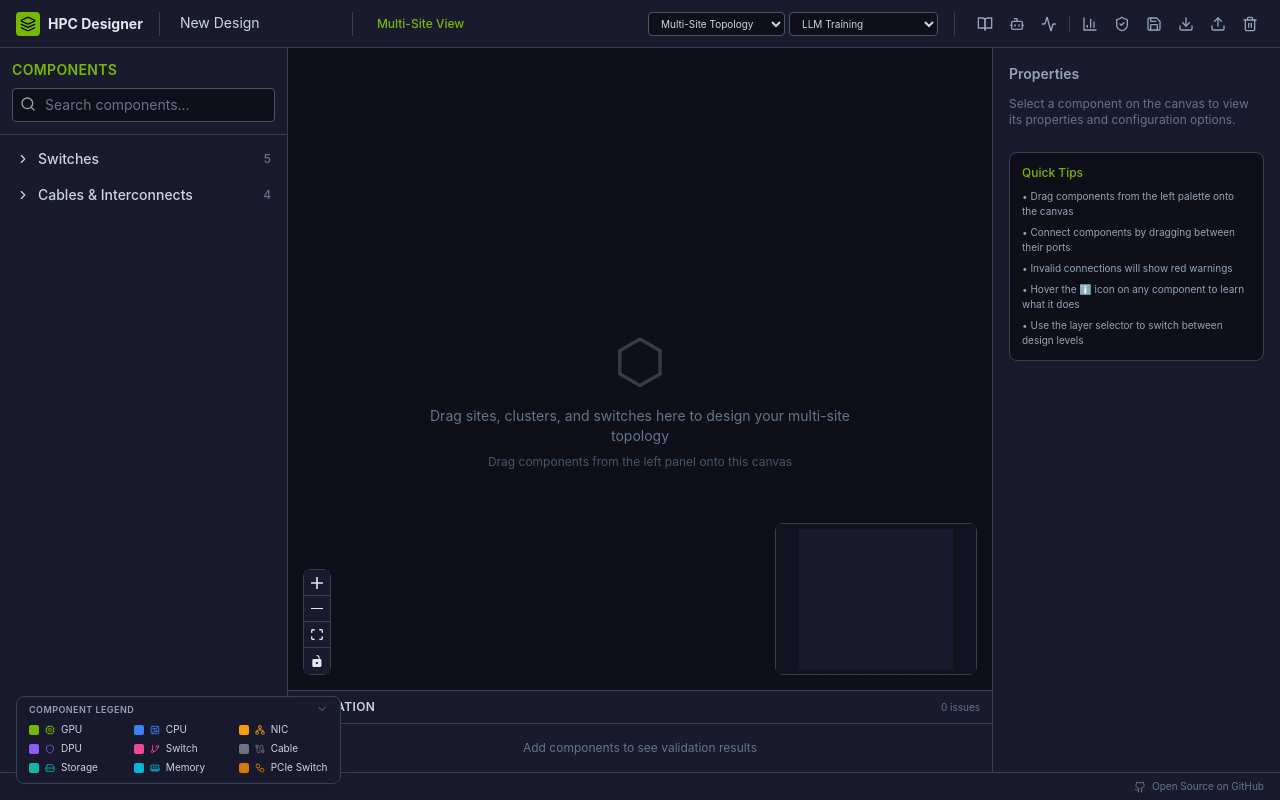
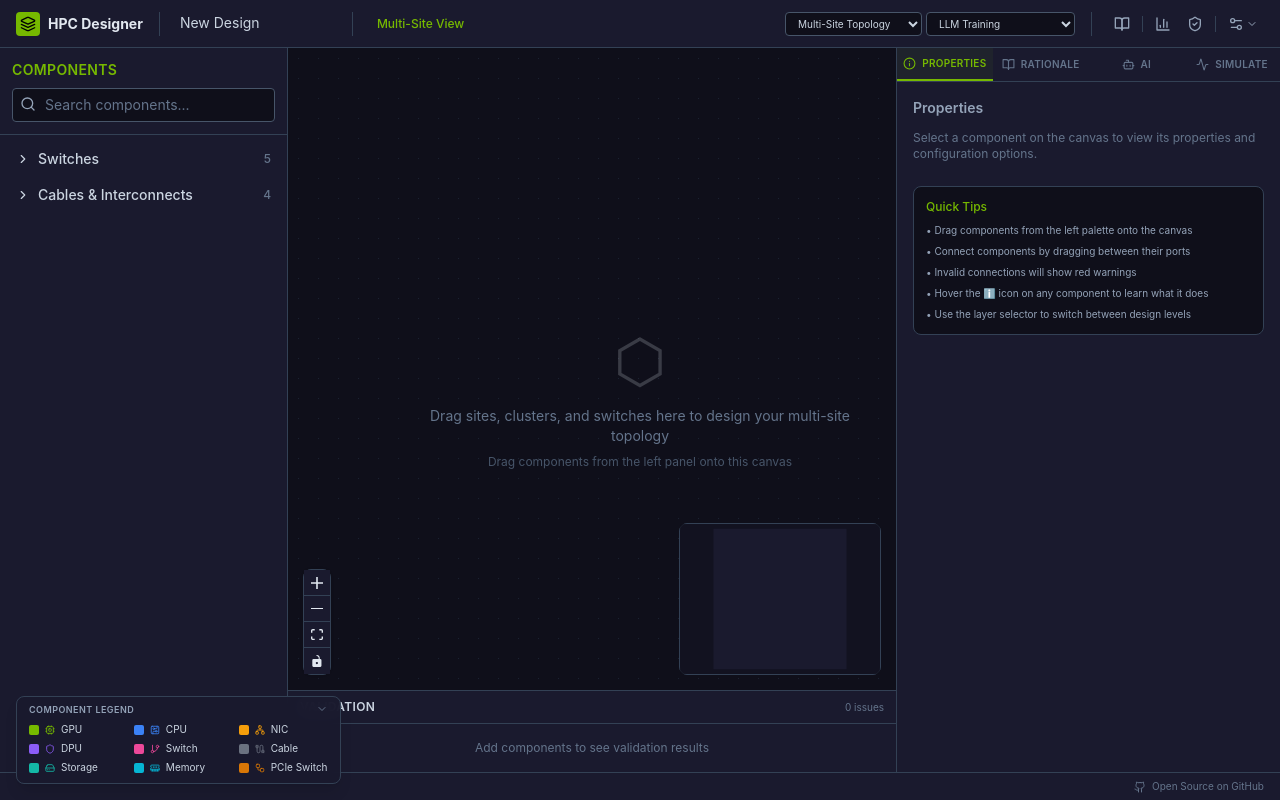
Before and after one commit to mondok/HPC-Designer, a React (Vite) app: page / in a window 1280 px wide. Built offline with nearby package versions, Linux system fonts and the light colour scheme; the HTML template or start-up script is replaced by a standard one.

Commit message:
Cleaned up the right side panel UI

```diff
--- a/src/App.tsx
+++ b/src/App.tsx
@@ -1,6 +1,6 @@
-import { useCallback, useState, useMemo } from 'react';
+import { useCallback, useState, useMemo, useRef, useEffect } from 'react';
 import { ReactFlowProvider } from '@xyflow/react';
-import { useDesignStore } from './store/designStore';
+import { useDesignStore, SidebarPanel } from './store/designStore';
 import { ComponentPalette } from './components/palette/ComponentPalette';
 import { DesignCanvas } from './components/canvas/DesignCanvas';
 import { ValidationPanel } from './components/panels/ValidationPanel';
@@ -22,6 +22,9 @@ import {
   X,
   Github,
   Activity,
+  Settings2,
+  ChevronDown,
+  Info,
 } from 'lucide-react';
 
 const LAYER_LABELS: Record<DesignLayer, string> = {
@@ -140,20 +143,16 @@ function PropertiesPanel() {
   );
 }
 
-function DesignRationalePanel({ arch, onDismiss }: { arch: ReferenceArchitecture; onDismiss: () => void }) {
+function DesignRationalePanel({ arch }: { arch: ReferenceArchitecture }) {
   return (
-    <div className="border-b border-slate-700 bg-gradient-to-b from-nvidia-green/5 to-transparent flex-shrink-0 max-h-[50%] overflow-y-auto">
+    <div className="flex-1 overflow-y-auto">
       <div className="px-4 py-3">
-        <div className="flex items-center justify-between mb-2">
-          <h3 className="text-[10px] font-semibold text-nvidia-green uppercase tracking-wide flex items-center gap-1.5">
-            <BookOpen size={11} />
-            Why This Design Works
-          </h3>
-          <button onClick={onDismiss} className="p-0.5 rounded hover:bg-slate-700 text-slate-500 hover:text-slate-300">
-            <X size={12} />
-          </button>
-        </div>
-        <p className="text-[10px] font-medium text-slate-300 mb-2">{arch.name}</p>
+        <h3 className="text-[10px] font-semibold text-nvidia-green uppercase tracking-wide flex items-center gap-1.5 mb-2">
+          <BookOpen size={11} />
+          Why This Design Works
+        </h3>
+        <p className="text-xs font-medium text-slate-300 mb-3">{arch.name}</p>
+        <p className="text-[10px] text-slate-400 mb-3">{arch.description}</p>
         <div className="text-[10px] text-slate-400 leading-relaxed space-y-2 [&_strong]:text-slate-200 [&_strong]:font-semibold">
           {arch.designRationale.split('**').map((part, i) =>
             i % 2 === 1
@@ -161,10 +160,65 @@ function DesignRationalePanel({ arch, onDismiss }: { arch: ReferenceArchitecture
               : <span key={i}>{part}</span>
           )}
         </div>
+        <div className="flex flex-wrap gap-1 mt-4">
+          {arch.tags.map((tag, i) => (
+            <span key={i} className="text-[9px] px-1.5 py-0.5 bg-nvidia-green/10 text-nvidia-green rounded">{tag}</span>
+          ))}
+        </div>
       </div>
     </div>
   );
 }
+
+function FileMenu({ onSave, onExport, onImport, onClear }: { onSave: () => void; onExport: () => void; onImport: () => void; onClear: () => void }) {
+  const [open, setOpen] = useState(false);
+  const ref = useRef<HTMLDivElement>(null);
+
+  useEffect(() => {
+    const handler = (e: MouseEvent) => {
+      if (ref.current && !ref.current.contains(e.target as Node)) setOpen(false);
+    };
+    if (open) document.addEventListener('mousedown', handler);
+    return () => document.removeEventListener('mousedown', handler);
+  }, [open]);
+
+  return (
+    <div ref={ref} className="relative">
+      <button
+        onClick={() => setOpen(!open)}
+        className={`p-1.5 rounded hover:bg-slate-700 transition-colors flex items-center gap-0.5 ${open ? 'text-nvidia-green bg-slate-700/50' : 'text-slate-400 hover:text-nvidia-green'}`}
+        title="File actions"
+      >
+        <Settings2 className="w-4 h-4" />
+        <ChevronDown className="w-3 h-3" />
+      </button>
+      {open && (
+        <div className="absolute right-0 top-full mt-1 w-44 bg-nvidia-dark border border-slate-700 rounded-lg shadow-xl z-50 py-1">
+          <button onClick={() => { onSave(); setOpen(false); }} className="w-full flex items-center gap-2 px-3 py-1.5 text-xs text-slate-300 hover:bg-slate-700 hover:text-nvidia-green transition-colors">
+            <Save size={12} /> Save to Browser
+          </button>
+          <button onClick={() => { onExport(); setOpen(false); }} className="w-full flex items-center gap-2 px-3 py-1.5 text-xs text-slate-300 hover:bg-slate-700 hover:text-nvidia-green transition-colors">
+            <Download size={12} /> Export JSON
+          </button>
+          <button onClick={() => { onImport(); setOpen(false); }} className="w-full flex items-center gap-2 px-3 py-1.5 text-xs text-slate-300 hover:bg-slate-700 hover:text-nvidia-green transition-colors">
+            <Upload size={12} /> Import JSON
+          </button>
+          <div className="my-1 border-t border-slate-700" />
+          <button onClick={() => { onClear(); setOpen(false); }} className="w-full flex items-center gap-2 px-3 py-1.5 text-xs text-slate-300 hover:bg-slate-700 hover:text-red-400 transition-colors">
+            <Trash2 size={12} /> Clear Canvas
+          </button>
+        </div>
+      )}
+    </div>
+  );
+}
+
+const SIDEBAR_TABS: { id: SidebarPanel; icon: React.ReactNode; label: string }[] = [
+  { id: 'properties', icon: <Info size={13} />, label: 'Properties' },
+  { id: 'rationale', icon: <BookOpen size={13} />, label: 'Rationale' },
+  { id: 'ai', icon: <Bot size={13} />, label: 'AI' },
+  { id: 'simulation', icon: <Activity size={13} />, label: 'Simulate' },
+];
 
 function PerformancePanel() {
   const showPerformancePanel = useDesignStore((s) => s.showPerformancePanel);
@@ -264,12 +318,10 @@ export default function App() {
   const setNodes = useDesignStore((s) => s.setNodes);
   const setEdges = useDesignStore((s) => s.setEdges);
 
-  const simulationMode = useDesignStore((s) => s.simulationMode);
-  const setSimulationMode = useDesignStore((s) => s.setSimulationMode);
-  const [showAIChat, setShowAIChat] = useState(false);
+  const activeSidebarPanel = useDesignStore((s) => s.activeSidebarPanel);
+  const setActiveSidebarPanel = useDesignStore((s) => s.setActiveSidebarPanel);
   const [showRefArchs, setShowRefArchs] = useState(false);
   const [activeArch, setActiveArch] = useState<ReferenceArchitecture | null>(null);
-  const [showRationale, setShowRationale] = useState(true);
   const referenceArchitectures = useMemo(() => buildReferenceArchitectures(), []);
 
   const handleLoadArch = useCallback((arch: ReferenceArchitecture) => {
@@ -278,9 +330,9 @@ export default function App() {
     setNodes(arch.nodes);
     setEdges(arch.edges);
     setActiveArch(arch);
-    setShowRationale(true);
+    setActiveSidebarPanel('rationale');
     setShowRefArchs(false);
-  }, [setConfigName, setCurrentLayer, setNodes, setEdges]);
+  }, [setConfigName, setCurrentLayer, setNodes, setEdges, setActiveSidebarPanel]);
 
   const handleExport = useCallback(() => {
     const json = exportToJSON();
@@ -382,20 +434,6 @@ export default function App() {
             >
               <BookOpen className="w-4 h-4" />
             </button>
-            <button
-              onClick={() => setShowAIChat(!showAIChat)}
-              className={`p-1.5 rounded hover:bg-slate-700 transition-colors ${showAIChat ? 'text-nvidia-green bg-slate-700/50' : 'text-slate-400 hover:text-nvidia-green'}`}
-              title="AI Design Assistant"
-            >
-              <Bot className="w-4 h-4" />
-            </button>
-            <button
-              onClick={() => setSimulationMode(!simulationMode)}
-              className={`p-1.5 rounded hover:bg-slate-700 transition-colors ${simulationMode ? 'text-nvidia-green bg-slate-700/50' : 'text-slate-400 hover:text-nvidia-green'}`}
-              title="Simulation Mode"
-            >
-              <Activity className="w-4 h-4" />
-            </button>
 
             <div className="h-4 w-px bg-slate-700 mx-0.5" />
 
@@ -413,34 +451,15 @@ export default function App() {
             >
               <ShieldCheck className="w-4 h-4" />
             </button>
-            <button
-              onClick={() => { saveToLocalStorage(); }}
-              className="p-1.5 rounded hover:bg-slate-700 text-slate-400 hover:text-nvidia-green transition-colors"
-              title="Save to Local Storage"
-            >
-              <Save className="w-4 h-4" />
-            </button>
-            <button
-              onClick={handleExport}
-              className="p-1.5 rounded hover:bg-slate-700 text-slate-400 hover:text-nvidia-green transition-colors"
-              title="Export JSON"
-            >
-              <Download className="w-4 h-4" />
-            </button>
-            <button
-              onClick={handleImport}
-              className="p-1.5 rounded hover:bg-slate-700 text-slate-400 hover:text-nvidia-green transition-colors"
-              title="Import JSON"
-            >
-              <Upload className="w-4 h-4" />
-            </button>
-            <button
-              onClick={handleClear}
-              className="p-1.5 rounded hover:bg-slate-700 text-slate-400 hover:text-red-400 transition-colors"
-              title="Clear Canvas"
-            >
-              <Trash2 className="w-4 h-4" />
-            </button>
+
+            <div className="h-4 w-px bg-slate-700 mx-0.5" />
+
+            <FileMenu
+              onSave={() => saveToLocalStorage()}
+              onExport={handleExport}
+              onImport={handleImport}
+              onClear={handleClear}
+            />
           </div>
         </header>
 
@@ -454,25 +473,52 @@ export default function App() {
             <ValidationPanel />
           </div>
 
-          {!showAIChat && !simulationMode && (
-            <div className="w-72 bg-nvidia-dark border-l border-slate-700 flex flex-col overflow-hidden">
-              {activeArch && showRationale && <DesignRationalePanel arch={activeArch} onDismiss={() => setShowRationale(false)} />}
-              {activeArch && !showRationale && (
+          {/* Right sidebar with tab bar */}
+          <div className="w-96 bg-nvidia-dark border-l border-slate-700 flex flex-col overflow-hidden">
+            {/* Tab bar */}
+            <div className="flex border-b border-slate-700 flex-shrink-0">
+              {SIDEBAR_TABS.map((tab) => (
                 <button
-                  onClick={() => setShowRationale(true)}
-                  className="w-full px-4 py-2 border-b border-slate-700 flex items-center gap-1.5 text-[10px] text-nvidia-green hover:bg-nvidia-green/5 transition-colors"
+                  key={tab.id}
+                  onClick={() => setActiveSidebarPanel(tab.id)}
+                  className={`flex-1 flex items-center justify-center gap-1.5 py-2 text-[10px] font-semibold uppercase tracking-wide transition-colors ${
+                    activeSidebarPanel === tab.id
+                      ? 'text-nvidia-green border-b-2 border-nvidia-green bg-nvidia-green/5'
+                      : 'text-slate-500 hover:text-slate-300 hover:bg-slate-800/50'
+                  }`}
+                  title={tab.label}
                 >
-                  <BookOpen size={11} />
-                  Show Design Rationale
+                  {tab.icon}
+                  {tab.label}
                 </button>
-              )}
+              ))}
+            </div>
+
+            {/* Panel content */}
+            {activeSidebarPanel === 'properties' && (
               <div className="flex-1 overflow-y-auto">
                 <PropertiesPanel />
               </div>
-            </div>
-          )}
-          {showAIChat && !simulationMode && <AIChatPanel onClose={() => setShowAIChat(false)} />}
-          {simulationMode && <SimulationPanel onClose={() => setSimulationMode(false)} />}
+            )}
+            {activeSidebarPanel === 'rationale' && (
+              activeArch
+                ? <DesignRationalePanel arch={activeArch} />
+                : <div className="flex-1 flex items-center justify-center p-6">
+                    <div className="text-center">
+                      <BookOpen className="w-8 h-8 text-slate-600 mx-auto mb-2" />
+                      <p className="text-xs text-slate-500">Load a reference architecture to see its design rationale.</p>
+                      <button
+                        onClick={() => setShowRefArchs(true)}
+                        className="mt-3 px-3 py-1.5 text-[10px] font-semibold text-nvidia-green border border-nvidia-green/30 rounded hover:bg-nvidia-green/10 transition-colors"
+                      >
+                        Browse Architectures
+                      </button>
+                    </div>
+                  </div>
+            )}
+            {activeSidebarPanel === 'ai' && <AIChatPanel />}
+            {activeSidebarPanel === 'simulation' && <SimulationPanel />}
+          </div>
         </div>
 
         {/* Footer */}
--- a/src/components/canvas/DesignCanvas.tsx
+++ b/src/components/canvas/DesignCanvas.tsx
@@ -17,7 +17,6 @@ import { HardwareComponent } from '../../types/components';
 import { validateServerConfiguration } from '../../utils/validation';
 import { Legend } from '../panels/Legend';
 import { EdgeInfoPanel } from '../panels/EdgeInfoPanel';
-import { NodeInfoPanel } from '../panels/NodeInfoPanel';
 
 const nodeTypes = { hardware: HardwareNode };
 const edgeTypes = { 'animated-flow': AnimatedFlowEdge };
@@ -26,7 +25,6 @@ export function DesignCanvas() {
   const reactFlowWrapper = useRef<HTMLDivElement>(null);
   const { screenToFlowPosition } = useReactFlow();
   const [selectedEdge, setSelectedEdge] = useState<Edge | null>(null);
-  const [selectedNode, setSelectedNode] = useState<Node | null>(null);
 
   const nodes = useDesignStore((s) => s.nodes);
   const edges = useDesignStore((s) => s.edges);
@@ -38,7 +36,8 @@ export function DesignCanvas() {
   const setSelectedComponent = useDesignStore((s) => s.setSelectedComponent);
   const setValidationResults = useDesignStore((s) => s.setValidationResults);
   const currentLayer = useDesignStore((s) => s.currentLayer);
-  const simulationMode = useDesignStore((s) => s.simulationMode);
+  const simulationMode = useDesignStore((s) => s.activeSidebarPanel === 'simulation');
+  const setActiveSidebarPanel = useDesignStore((s) => s.setActiveSidebarPanel);
 
   useEffect(() => {
     const results = validateServerConfiguration(nodes, edges);
@@ -78,10 +77,10 @@ export function DesignCanvas() {
     (_: React.MouseEvent, node: Node) => {
       setSelectedNodeId(node.id);
       setSelectedComponent(node.data?.component as HardwareComponent);
-      setSelectedNode(node);
       setSelectedEdge(null);
+      setActiveSidebarPanel('properties');
     },
-    [setSelectedNodeId, setSelectedComponent]
+    [setSelectedNodeId, setSelectedComponent, setActiveSidebarPanel]
   );
 
   const onEdgeClick = useCallback(
@@ -97,7 +96,6 @@ export function DesignCanvas() {
     setSelectedNodeId(null);
     setSelectedComponent(null);
     setSelectedEdge(null);
-    setSelectedNode(null);
   }, [setSelectedNodeId, setSelectedComponent]);
 
   const layerLabels: Record<string, string> = {
@@ -170,13 +168,6 @@ export function DesignCanvas() {
         />
       )}
 
-      {selectedNode && !selectedEdge && (
-        <NodeInfoPanel
-          node={selectedNode}
-          onClose={() => { setSelectedNode(null); setSelectedNodeId(null); setSelectedComponent(null); }}
-        />
-      )}
-
       {nodes.length === 0 && (
         <div className="absolute inset-0 flex items-center justify-center pointer-events-none">
           <div className="text-center">
--- a/src/components/canvas/HardwareNode.tsx
+++ b/src/components/canvas/HardwareNode.tsx
@@ -102,7 +102,7 @@ function HardwareNodeInner({ data, selected, id: nodeId }: NodeProps) {
   const component = data.component as HardwareComponent;
   const drillDown = useDesignStore((s) => s.drillDown);
   const currentLayer = useDesignStore((s) => s.currentLayer);
-  const simulationMode = useDesignStore((s) => s.simulationMode);
+  const simulationMode = useDesignStore((s) => s.activeSidebarPanel === 'simulation');
   const simulationResults = useDesignStore((s) => s.simulationResults);
   const color = CATEGORY_COLORS[component.category] || '#6B7280';
   const cat = component.category as string;
--- a/src/store/designStore.ts
+++ b/src/store/designStore.ts
@@ -2,6 +2,15 @@ import { create } from 'zustand';
 import { Node, Edge, OnNodesChange, OnEdgesChange, applyNodeChanges, applyEdgeChanges, Connection, addEdge } from '@xyflow/react';
 import { DesignLayer, HardwareComponent, ValidationResult, WorkloadType, SimulationParams, SimulationResults } from '../types/components';
 import { DEFAULT_SIMULATION_PARAMS, runSimulation } from '../utils/simulation';
+
+export type SidebarPanel = 'properties' | 'rationale' | 'ai' | 'simulation';
+
+export interface ChatMessage {
+  role: 'user' | 'assistant' | 'system';
+  content: string;
+  actions?: any[];
+  actionsApplied?: boolean;
+}
 
 export interface DesignState {
   currentLayer: DesignLayer;
@@ -16,10 +25,11 @@ export interface DesignState {
   showPerformancePanel: boolean;
   showValidationPanel: boolean;
   draggedComponent: HardwareComponent | null;
-  simulationMode: boolean;
+  activeSidebarPanel: SidebarPanel;
   simulationPaused: boolean;
   simulationParams: SimulationParams;
   simulationResults: SimulationResults | null;
+  chatMessages: ChatMessage[];
 
   setCurrentLayer: (layer: DesignLayer) => void;
   pushBreadcrumb: (layer: DesignLayer, label: string, nodeId?: string) => void;
@@ -40,10 +50,12 @@ export interface DesignState {
   toggleValidationPanel: () => void;
   setDraggedComponent: (component: HardwareComponent | null) => void;
   drillDown: (nodeId: string, layer: DesignLayer, label: string) => void;
-  setSimulationMode: (on: boolean) => void;
+  setActiveSidebarPanel: (panel: SidebarPanel) => void;
   setSimulationPaused: (paused: boolean) => void;
   setSimulationParams: (params: SimulationParams) => void;
   setSimulationResults: (results: SimulationResults | null) => void;
+  setChatMessages: (messages: ChatMessage[]) => void;
+  clearChatMessages: () => void;
   exportToJSON: () => string;
   saveToLocalStorage: () => void;
   loadFromLocalStorage: () => void;
@@ -62,10 +74,11 @@ export const useDesignStore = create<DesignState>((set, get) => ({
   showPerformancePanel: false,
   showValidationPanel: true,
   draggedComponent: null,
-  simulationMode: false,
+  activeSidebarPanel: 'properties' as SidebarPanel,
   simulationPaused: false,
   simulationParams: DEFAULT_SIMULATION_PARAMS,
   simulationResults: null,
+  chatMessages: [],
 
   setCurrentLayer: (layer) => set({ currentLayer: layer }),
 
@@ -127,19 +140,21 @@ export const useDesignStore = create<DesignState>((set, get) => ({
   toggleValidationPanel: () => set((state) => ({ showValidationPanel: !state.showValidationPanel })),
   setDraggedComponent: (component) => set({ draggedComponent: component }),
 
-  setSimulationMode: (on) => {
-    if (on) {
+  setActiveSidebarPanel: (panel) => {
+    if (panel === 'simulation') {
       // Eagerly compute results so animation starts immediately
       const { nodes, edges, simulationParams } = get();
       const results = runSimulation(nodes, edges, simulationParams);
-      set({ simulationMode: true, simulationPaused: false, simulationResults: results });
+      set({ activeSidebarPanel: panel, simulationPaused: false, simulationResults: results });
     } else {
-      set({ simulationMode: false, simulationResults: null });
+      set({ activeSidebarPanel: panel, simulationResults: null });
     }
   },
   setSimulationPaused: (paused) => set({ simulationPaused: paused }),
   setSimulationParams: (params) => set({ simulationParams: params }),
   setSimulationResults: (results) => set({ simulationResults: results }),
+  setChatMessages: (messages) => set({ chatMessages: messages }),
+  clearChatMessages: () => set({ chatMessages: [] }),
 
   drillDown: (nodeId, layer, label) => {
     const state = get();
```
Also changed, not shown: src/components/panels/AIChatPanel.tsx (+16 -28 lines), src/components/panels/SimulationPanel.tsx (+11 -23 lines).
